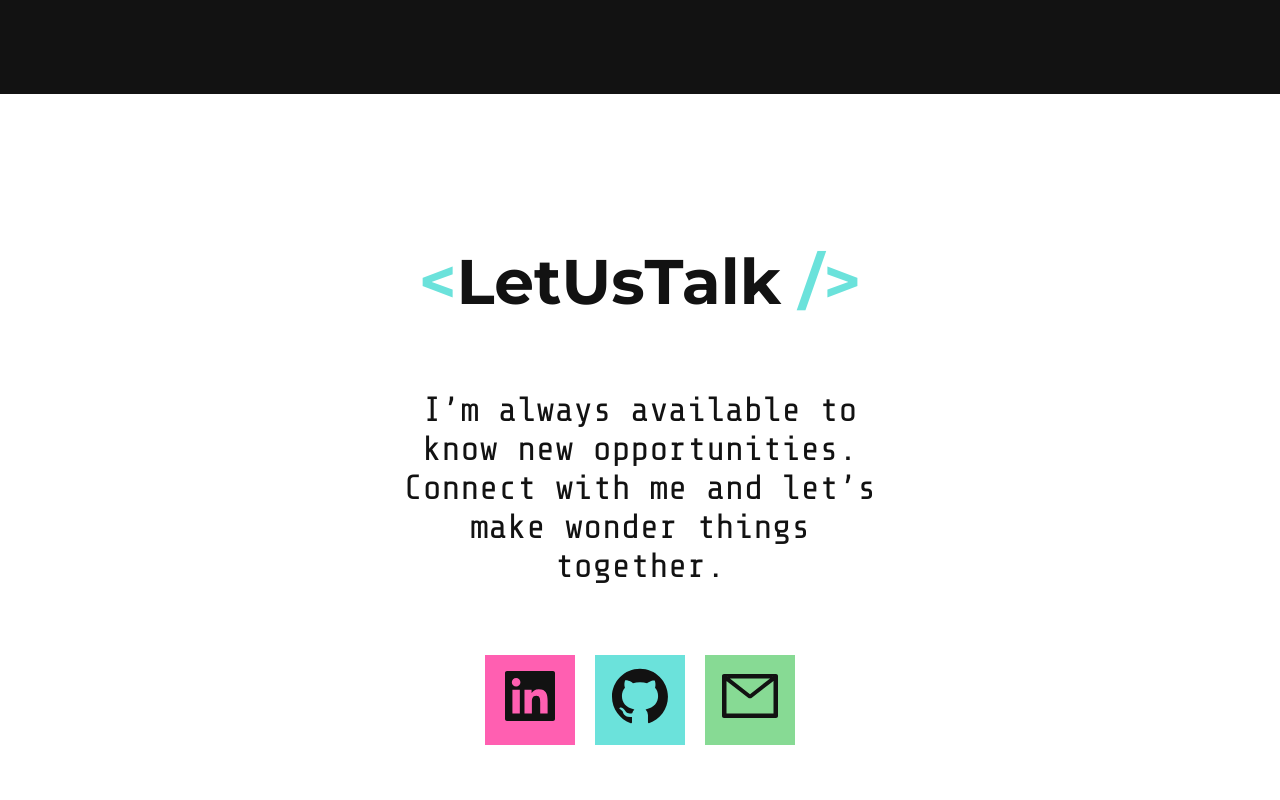
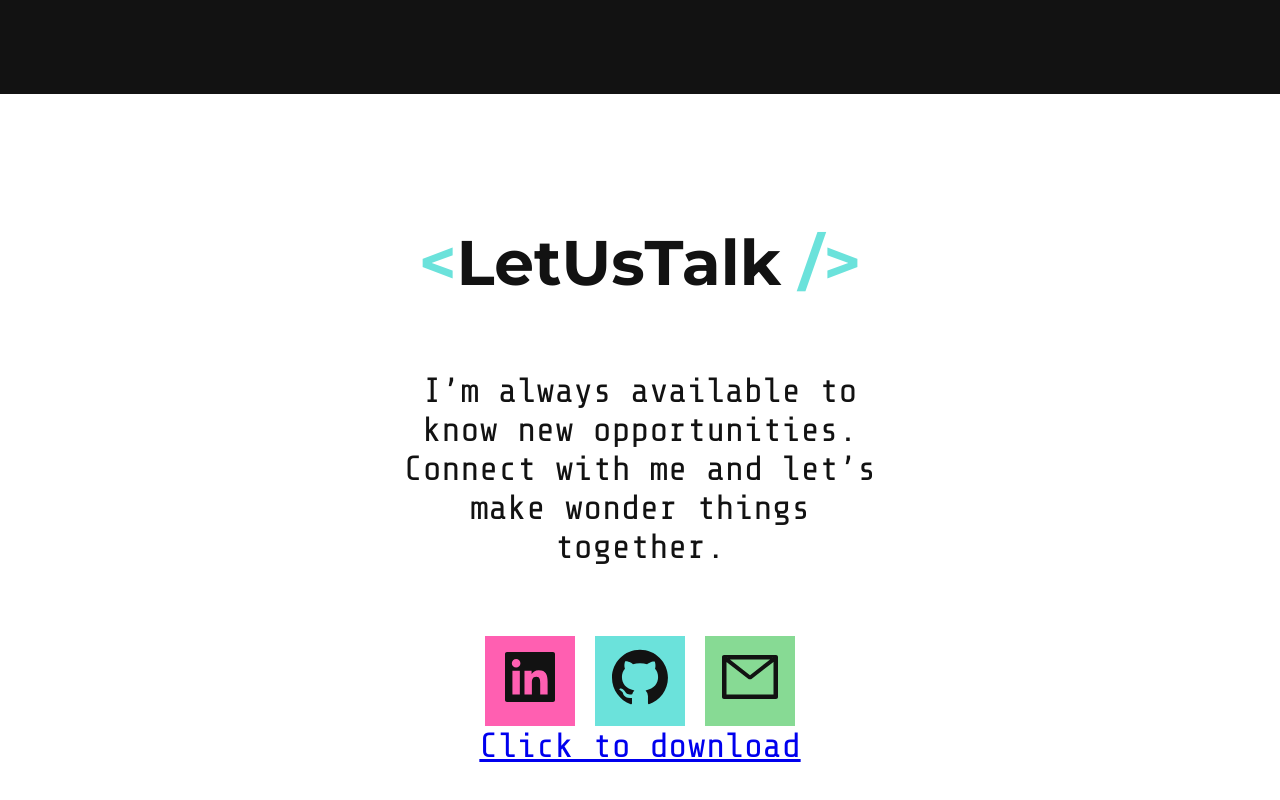
Before and after one commit to stoneparker/portfolio, a Next.js app: page / in a window 1280 px wide. Shown: the part 1506-2306 px from the top of the page. Built offline with nearby package versions, Linux system fonts and the light colour scheme.

Commit message:
new: link to download resume

```diff
--- a/components/contacts.tsx
+++ b/components/contacts.tsx
@@ -44,6 +44,7 @@ const Contacts: React.FC = () => {
           </a>
         </UlItem>
       </ul>
+      <a href="https://56096fb5-aca8-4a02-901b-5150a5cb8e81.usrfiles.com/ugd/56096f_b347fcbd2d9f4c60bece129f1504ca46.pdf" download target="_blank">Click to download</a>
     </Container>
   )
 }
```
Also changed, not shown: 1 other file (tests, documents, lock files or other folders).
